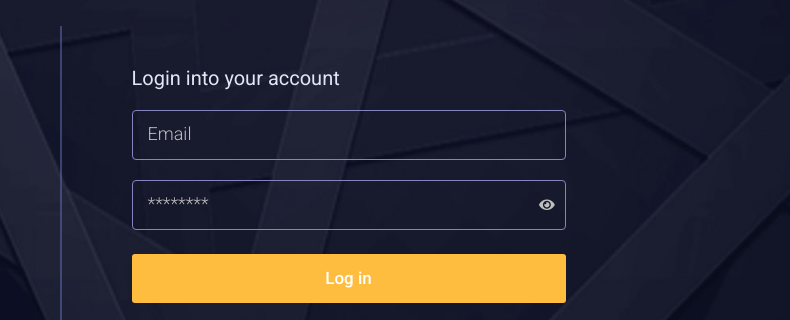
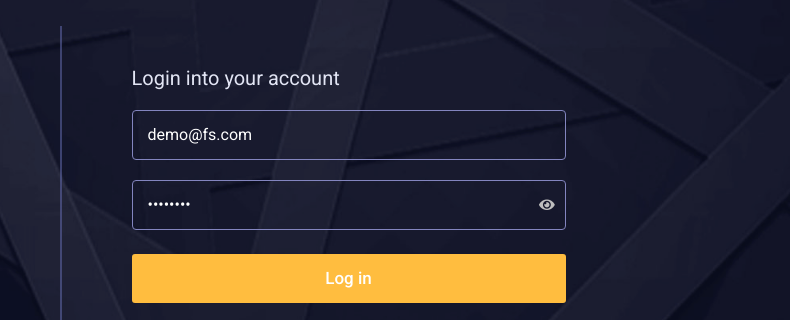
Before and after one commit to fs-asha/goodman, a plain HTML site: page index.html in a window 1280 px wide. Shown: the part 228-548 px from the top of the page, 490-1280 px from the left. Drawn offline with Linux system fonts and the light colour scheme.

Commit message:
Added demo values

```diff
--- a/index.html
+++ b/index.html
@@ -69,12 +69,12 @@
 							<form>
 								<div class="form-group">
 									<div class="fxt-transformY-50 fxt-transition-delay-1">
-										<input type="email" id="email" class="form-control" name="email" placeholder="Email" required="required">
+										<input value="demo@fs.com" type="email" id="email" class="form-control" name="email" placeholder="Email" required="required">
 									</div>
 								</div>
 								<div class="form-group">
 									<div class="fxt-transformY-50 fxt-transition-delay-2">
-										<input id="password" type="password" class="form-control" name="password" placeholder="********" required="required">
+										<input value="test1234" id="password" type="password" class="form-control" name="password" placeholder="********" required="required">
 										<i toggle="#password" class="fa fa-fw fa-eye toggle-password field-icon"></i>
 									</div>
 								</div>
```
